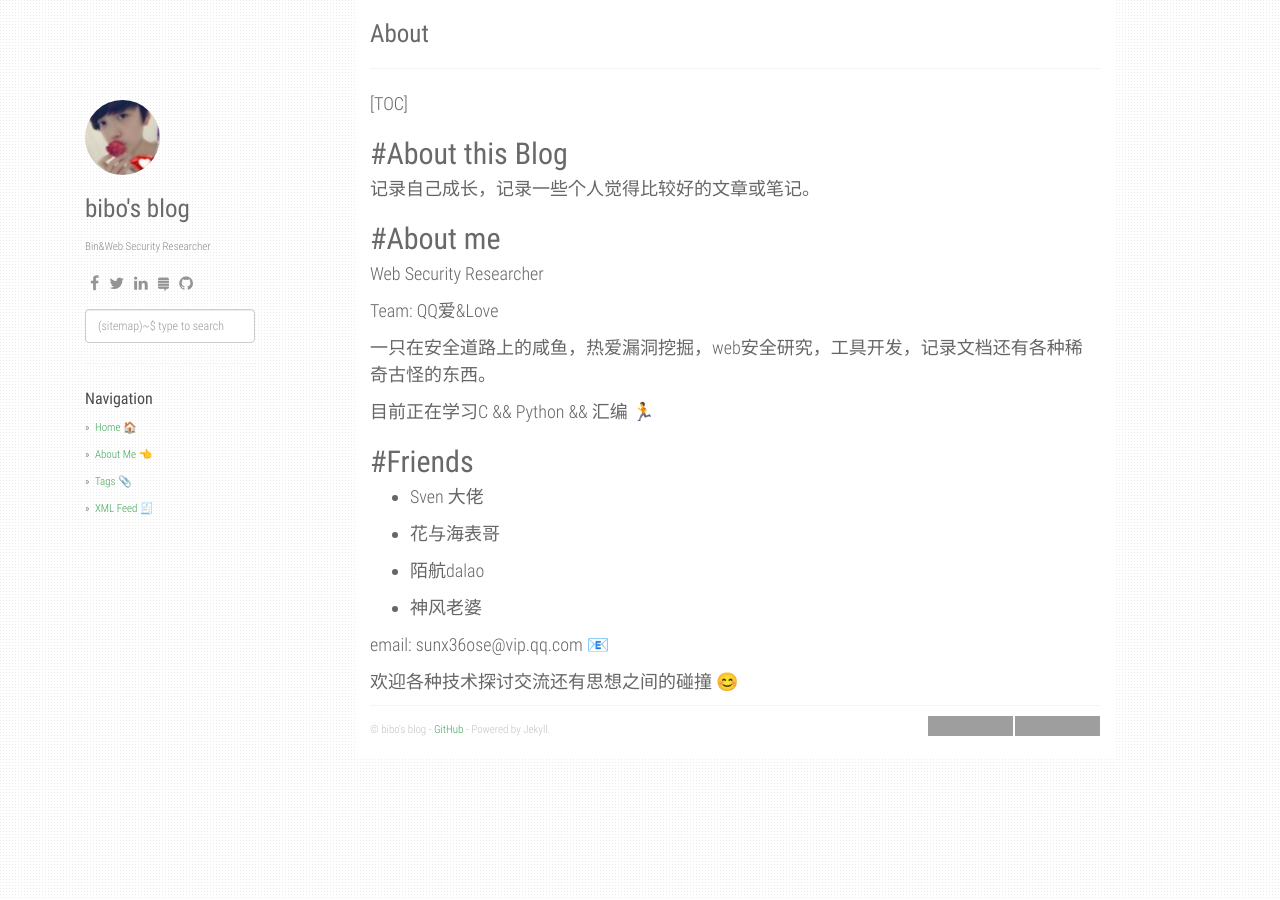
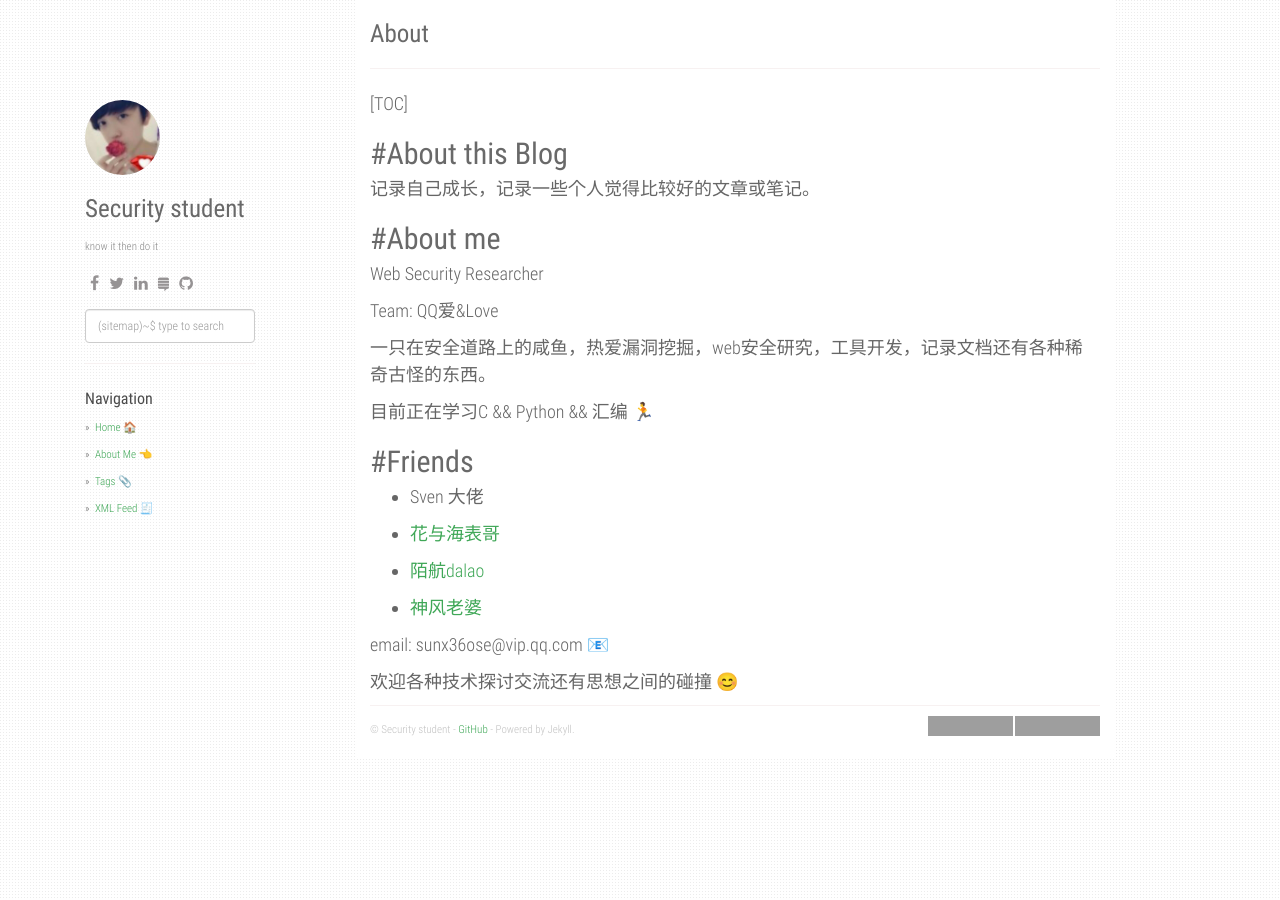
Before and after one commit to fuchen666/ppbibo.github.io, a Jekyll site: the page built from about.md, in a window 1280 px wide. Built offline with Jekyll 4.4.1, drawn with Linux system fonts in a browser that asks for light colours; grey boxes are pictures that could not be loaded.

Commit message:
update file

```diff
--- a/_config.yml
+++ b/_config.yml
@@ -1,8 +1,8 @@
 title: ALL POSTS 📖
 description: know it then do it🎬
-author: bibo's blog
+author: Security student
 github: https://github.com/ppbibo
-about: Bin&Web Security Researcher
+about: know it then do it
 avatar_url: /static/img/avatar1.jpg
 
 enableTags: true
--- a/about.md
+++ b/about.md
@@ -2,16 +2,19 @@
 layout: page
 title: About
 permalink: /about/
+
 ---
 
 [TOC]
 
 ## #About this Blog
+
 记录自己成长，记录一些个人觉得比较好的文章或笔记。
 
 
 
 ## #About me
+
 Web Security Researcher
 
 Team: QQ爱&Love
@@ -23,13 +26,14 @@ Team: QQ爱&Love
 
 
 ## #Friends
+
 - Sven 大佬
 
-- 花与海表哥
+- [花与海表哥](https://ctf.dog/)
 
-- 陌航dalao
+- [陌航dalao](https://www.wileysec.com/)
 
-- 神风老婆
+- [神风老婆](https://www.cnblogs.com/wh4am1/)
 
 
 
```
Also changed, not shown: 2 other files.
